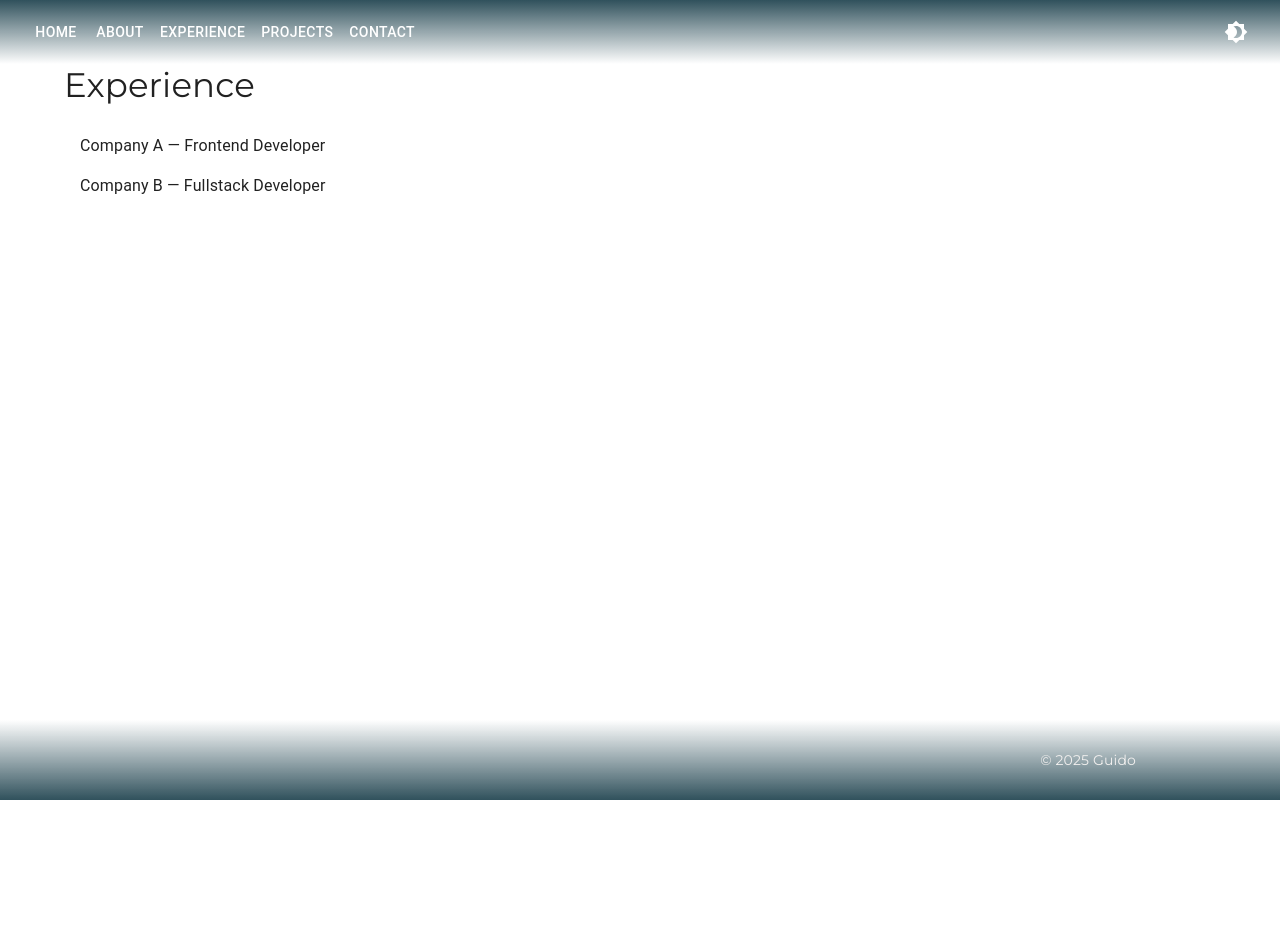
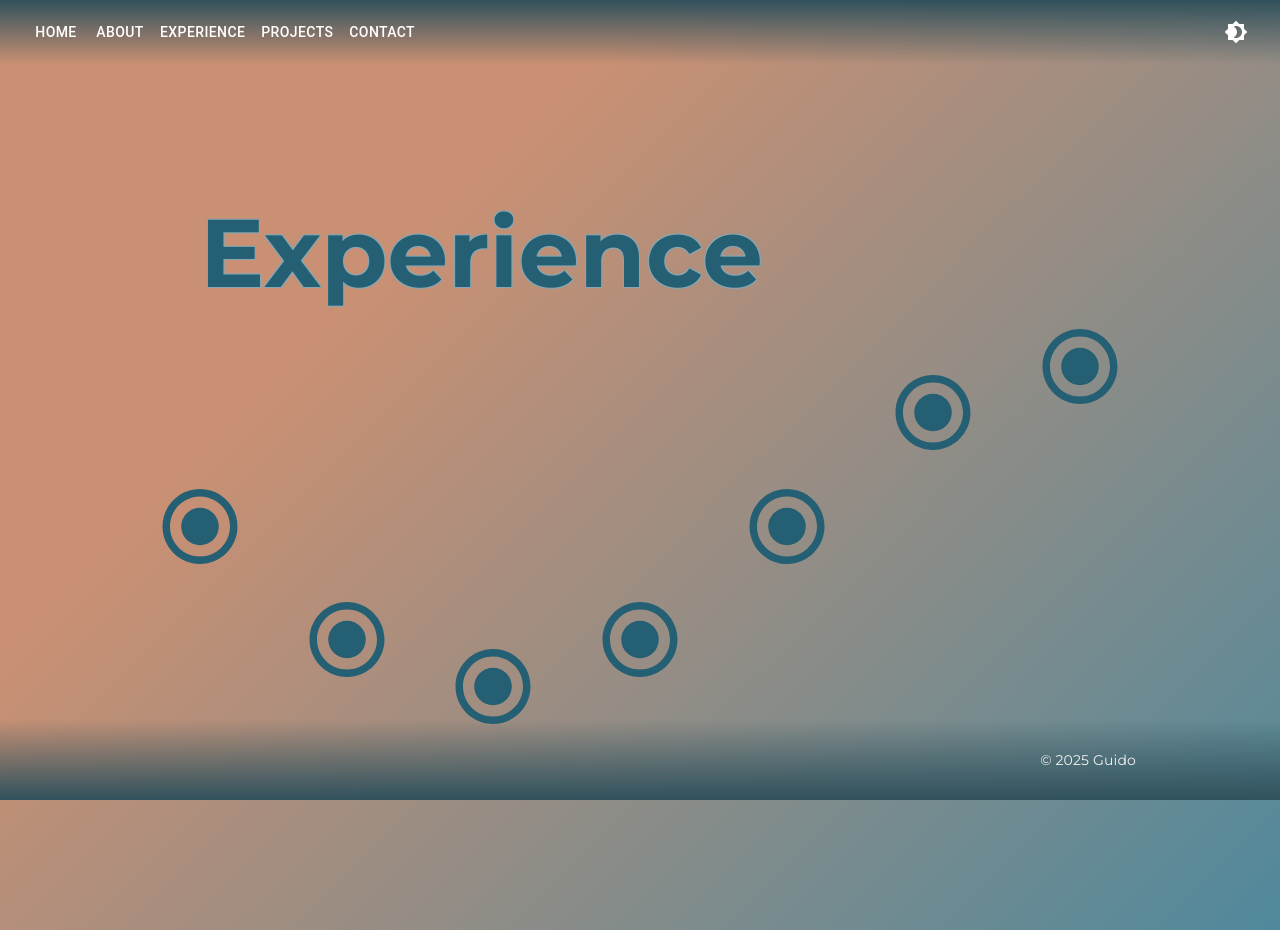
Before and after one commit to Guibrick/PersonalWebsite, a React (Vite) app: page /experience in a window 1280 px wide. Before the commit the page ends 800 px from the top, so only its background shows below. Built offline with nearby package versions, Linux system fonts and the light colour scheme; some icons are missing.

Commit message:
Add timeline for experience page

```diff
--- a/src/components/Footer.tsx
+++ b/src/components/Footer.tsx
@@ -37,7 +37,7 @@ export default function Footer() {
       <IconButton
         aria-label="LinkedIn"
         component="a"
-        href="https://www.linkedin.com/in/tu-usuario"
+        href="https://www.linkedin.com/in/guido-bertaina/"
         target="_blank"
         sx={{ color: '#F2F0EF' }}
       >
--- a/src/pages/Experience.tsx
+++ b/src/pages/Experience.tsx
@@ -1,15 +1,182 @@
-import { Container, Typography, List, ListItem } from '@mui/material';
+import { useRef, useState, useLayoutEffect, useCallback } from "react";
+import { Box, Typography, Paper } from "@mui/material";
+import { motion } from "framer-motion";
+import { RadioButtonCheckedRounded } from "@mui/icons-material";
+
+interface ExperienceItem {
+  year: string;
+  title: string;
+  description: string;
+}
+
+const experiences: ExperienceItem[] = [
+  { year: "2011", title: "Mediator of Employment-Related Cases – Judicial System", description: "I started working in the Judiciary from an entry-level position and progressed to working as a mediator in employment-related cases over an eight-year period." },
+  { year: "2013", title: "Law Degree", description: "I earned my Law degree from the National University of La Matanza, Buenos Aires, Argentina." },
+  { year: "2015", title: "Master's Degree in Administrative Law", description: "I completed my two-year Master's degree in Administrative Law at Austral University, Buenos Aires, Argentina." },
+  { year: "2017", title: "Art Curation Studies", description: "I began my studies in Art Curation at the National University of the Arts, Buenos Aires, Argentina, although the program remains unfinished." },
+  { year: "2022", title: "Fullstack .NET Bootcamp", description: "I graduated from the Fullstack .NET Bootcamp during Fall 2022, offered by </Salt> in Stockholm, Sweden." },
+  { year: "2023", title: "Software Developer", description: "I started my first job as a software developer at Byggdagboken in Ljusdal, Sweden." },
+  { year: "Future", title: "Software Developer & Learner", description: "Continuously learning and experimenting with cutting-edge tools, frameworks, and architectures." }];
 
 export default function Experience() {
+  const containerRef = useRef<HTMLDivElement | null>(null);
+  const [points, setPoints] = useState<{ left: number; top: number }[]>([]);
+  const [hoveredIndex, setHoveredIndex] = useState<number | null>(null);
+
+  const computePoints = useCallback(() => {
+    const container = containerRef.current;
+    if (!container) return;
+
+    const width = container.offsetWidth;
+    const height = container.offsetHeight;
+
+    const newPoints: { left: number; top: number }[] = [];
+
+    for (let i = 0; i < experiences.length; i++) {
+      const t = i / (experiences.length - 1);
+      const left = t * width;
+      const top = height * (0.5 + 0.4 * Math.sin(t * Math.PI * 1.5));
+      newPoints.push({ left, top });
+    }
+
+    setPoints(newPoints);
+  }, []);
+
+  useLayoutEffect(() => {
+    computePoints();
+    window.addEventListener("resize", computePoints);
+    return () => window.removeEventListener("resize", computePoints);
+  }, [computePoints]);
+
   return (
-    <Container sx={{ py: 8 }}>
-      <Typography variant="h4" gutterBottom>
-        Experience
-      </Typography>
-      <List>
-        <ListItem>Company A — Frontend Developer</ListItem>
-        <ListItem>Company B — Fullstack Developer</ListItem>
-      </List>
-    </Container>
+    <Box
+      sx={{
+        minHeight: "100vh",
+        display: "flex",
+        flexDirection: "column",
+        alignItems: "flex-start",
+        justifyContent: "flex-start",
+        background: 'linear-gradient(135deg, #c99073ff 30%, #50899cff 100%, #c99073ff 40%)',
+        overflow: "hidden",
+        py: 25,
+        px: 25,
+      }}
+    >
+      <motion.div
+        initial={{ opacity: 0, x: -80 }}
+        animate={{ opacity: 1, x: 0 }}
+        transition={{ duration: 0.8 }}
+      >
+        <Typography
+          variant="h2"
+          sx={{
+            fontFamily: 'Montserrat, sans-serif',
+            fontWeight: 700,
+            fontSize: { xs: '3rem', sm: '4rem', md: '6rem' },
+            color: '#245F73',
+            textShadow: `
+      -1px -1px 0 #87a6b1ff,
+      1px -1px 0 #87a6b1ff,
+      -1px 1px 0 #87a6b1ff,
+      1px 1px 0 #87a6b1ff
+    `,
+            lineHeight: 1.1,
+            mb: 3,
+          }}
+        >
+          Experience
+        </Typography>
+
+      </motion.div>
+
+      <div
+        ref={containerRef}
+        style={{
+          position: "relative",
+          width: "100%",
+          height: 400,
+          margin: "0 auto",
+        }}
+      >
+        {points.map((p, idx) => {
+          const isAbove = idx % 2 === 0;
+
+          return (
+            <div
+              key={idx}
+              style={{
+                position: "absolute",
+                left: p.left,
+                top: p.top,
+                transform: "translate(-50%, -50%)",
+                zIndex: 2,
+              }}
+            >
+              <motion.div
+                onMouseEnter={() => setHoveredIndex(idx)}
+                onMouseLeave={() => setHoveredIndex(null)}
+                style={{ cursor: "pointer" }}
+                whileHover={{ scale: 1.2 }}
+              >
+                <RadioButtonCheckedRounded
+                  sx={{
+                    fontSize: 90,
+                    color: hoveredIndex === idx ? "#733E24" : "#245F73",
+                    transition: "color 0.2s",
+                  }}
+                />
+              </motion.div>
+
+              {hoveredIndex === idx && (
+                <motion.div
+                  initial={{ opacity: 0, scale: 0.95 }}
+                  animate={{ opacity: 1, scale: 1 }}
+                  exit={{ opacity: 0 }}
+                  transition={{ duration: 0.25 }}
+                  style={{
+                    position: "absolute",
+                    left: -90,
+                    top: isAbove ? -120 : 28,
+                    width: 220,
+                    zIndex: 3,
+                    pointerEvents: "none",
+                  }}
+                >
+                  <Paper
+                    elevation={6}
+                    sx={{
+                      p: 2,
+                      backgroundColor: "#F2F0EF",
+                      borderRadius: 2,
+                      color: "#245F73",
+                      fontFamily: "Montserrat, sans-serif",
+                      boxShadow: "0 10px 30px rgba(0,0,0,0.18)",
+                      textAlign: "center",
+                    }}
+                  >
+                    <Typography variant="h4" sx={{ fontWeight: 700, mb: 0.5 }}>
+                      {experiences[idx].year}
+                    </Typography>
+
+                    <Typography variant="subtitle2" sx={{ fontWeight: 700, mb: 1 }}>
+                      {experiences[idx].title}
+                    </Typography>
+
+                    <Typography
+                      variant="body2"
+                      sx={{
+                        mt: 1,
+                      }}
+                    >
+                      {experiences[idx].description}
+                    </Typography>
+                  </Paper>
+                </motion.div>
+              )}
+            </div>
+          );
+        })}
+      </div>
+    </Box>
   );
 }
```
